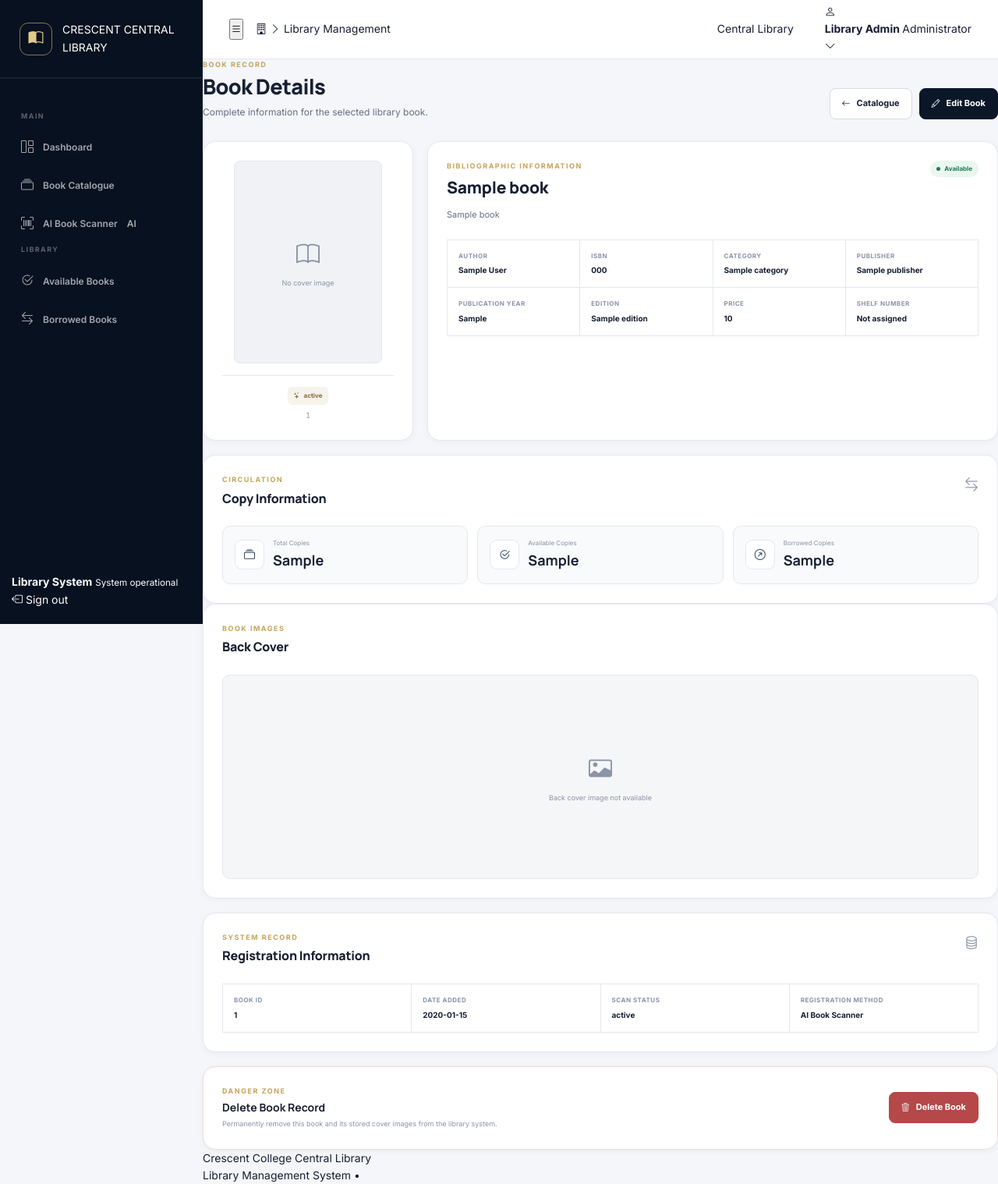
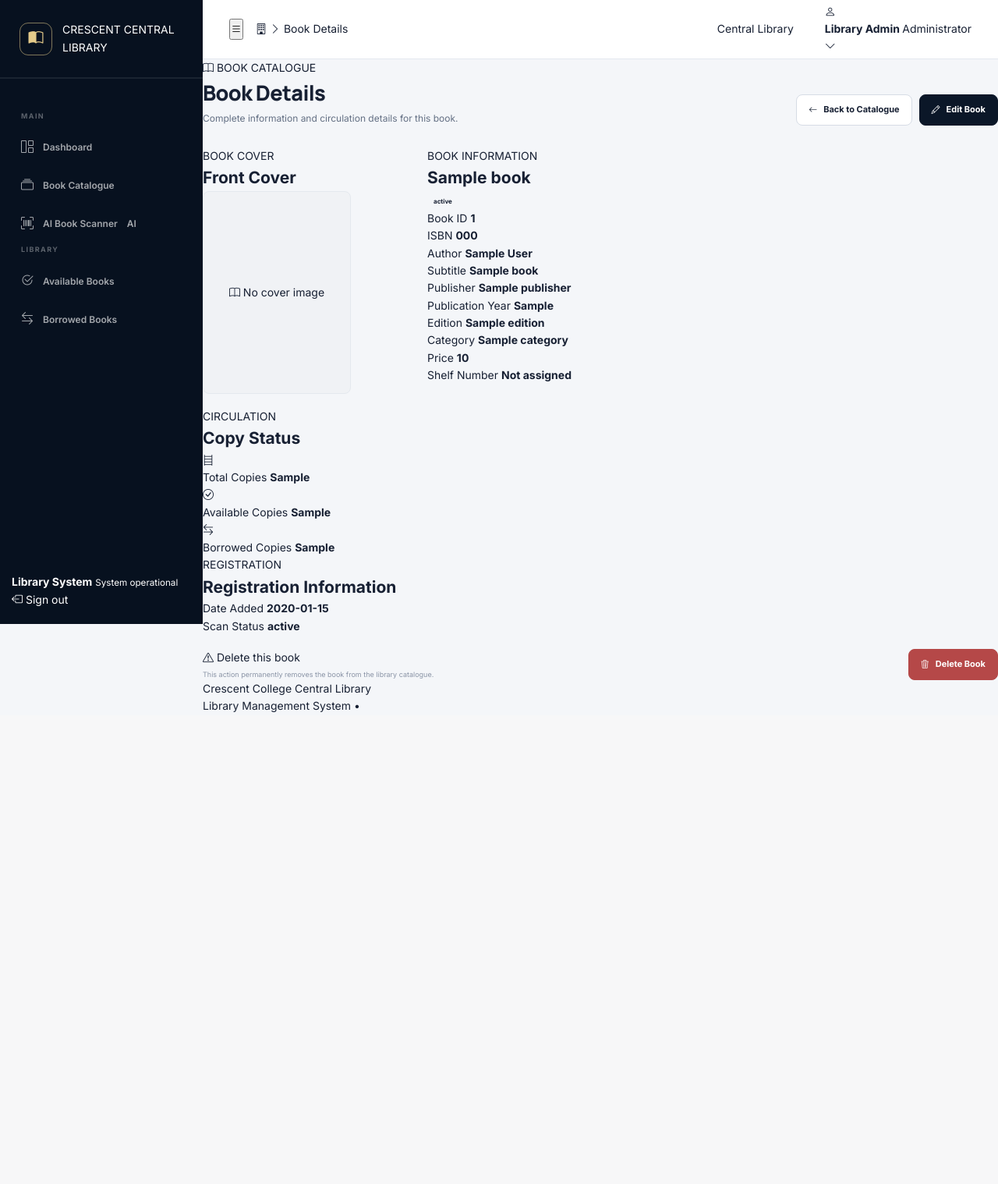
Before and after one commit to Azimullah-6430/Library-Management, a Flask app: template templates/book_details.html in a window 1280 px wide. Shown: the whole page at 78% size. After the commit the page ends 913 px from the top, so only its background shows below. Run offline with Flask 3, Linux system fonts and the light colour scheme; the visitor is signed in with stand-in values (Sample User, id 1); the template is opened without the code that fills it: most values are stand-ins (such as "Sample title", 1, 10 or a date in 2020).

Commit message:
Update book_details.html

```diff
--- a/templates/book_details.html
+++ b/templates/book_details.html
@@ -1,164 +1,181 @@
 {% extends "base.html" %}
 
-{% block title %}Book Details | Crescent Central Library{% endblock %}
+{% block title %}Book Details | Crescent Library{% endblock %}
+
+{% block breadcrumb %}
+Book Details
+{% endblock %}
 
 {% block content %}
 
 <div class="page-header">
+
     <div>
-        <span class="page-eyebrow">BOOK RECORD</span>
+        <div class="page-kicker">
+            <i class="bi bi-book"></i>
+            BOOK CATALOGUE
+        </div>
+
         <h1>Book Details</h1>
-        <p>Complete information for the selected library book.</p>
+
+        <p>
+            Complete information and circulation details for this book.
+        </p>
     </div>
 
     <div class="page-header-actions">
-        <a href="{{ url_for('books') }}" class="btn-secondary">
+
+        <a
+            href="{{ url_for('books') }}"
+            class="btn btn-secondary"
+        >
             <i class="bi bi-arrow-left"></i>
-            Catalogue
+            Back to Catalogue
         </a>
 
-        <a href="{{ url_for('edit_book', book_id=book['Book ID']) }}" class="btn-primary">
+        <a
+            href="{{ url_for('edit_book', book_id=book['Book ID']) }}"
+            class="btn btn-primary"
+        >
             <i class="bi bi-pencil"></i>
             Edit Book
         </a>
+
     </div>
+
 </div>
+
 
 <div class="book-details-layout">
 
-    <!-- Book Cover -->
-    <section class="dashboard-card book-cover-card">
+    <!-- BOOK COVER -->
+    <section class="details-card cover-card">
+
+        <div class="details-card-header">
+            <div>
+                <span class="section-label">BOOK COVER</span>
+                <h2>Front Cover</h2>
+            </div>
+        </div>
 
         <div class="book-cover-large">
 
-            {% if book['Front Image'] %}
+            {% if book.get('Front Image') %}
 
-            <img
-                src="{{ url_for('uploaded_file', filename=book['Front Image']) }}"
-                alt="{{ book['Book Title'] }}"
-            >
+                <img
+                    src="{{ url_for('uploaded_cover', filename=book['Front Image']) }}"
+                    alt="{{ book.get('Book Title', 'Book') }} front cover"
+                    onerror="this.style.display='none'; this.nextElementSibling.style.display='flex';"
+                >
+
+                <div class="cover-placeholder" style="display:none;">
+                    <i class="bi bi-book"></i>
+                    <span>Cover unavailable</span>
+                </div>
 
             {% else %}
 
-            <div class="large-image-placeholder">
-                <i class="bi bi-book"></i>
-                <span>No cover image</span>
-            </div>
+                <div class="cover-placeholder">
+                    <i class="bi bi-book"></i>
+                    <span>No cover image</span>
+                </div>
 
             {% endif %}
-
-        </div>
-
-        <div class="book-cover-meta">
-
-            <span class="ai-badge">
-                <i class="bi bi-stars"></i>
-                {{ book['Scan Status']|default('AI Scanned') }}
-            </span>
-
-            <span class="book-record-id">
-                {{ book['Book ID'] }}
-            </span>
 
         </div>
 
     </section>
 
 
-    <!-- Main Information -->
-    <section class="dashboard-card book-information-card">
+    <!-- BOOK INFORMATION -->
+    <section class="details-card">
 
-        <div class="card-header">
+        <div class="details-card-header">
+
             <div>
-                <span class="card-eyebrow">BIBLIOGRAPHIC INFORMATION</span>
-                <h2>{{ book['Book Title']|default('Untitled Book') }}</h2>
+                <span class="section-label">BOOK INFORMATION</span>
+
+                <h2>
+                    {{ book.get('Book Title', 'Not detected') }}
+                </h2>
             </div>
 
-            {% set available = book['Available Copies']|default(0)|int %}
-
-            {% if available > 0 %}
-
-            <span class="status-badge available">
-                <span></span>
-                Available
+            <span class="status-badge status-success">
+                {{ book.get('Scan Status', 'AI Scanned') }}
             </span>
-
-            {% else %}
-
-            <span class="status-badge borrowed">
-                <span></span>
-                Borrowed
-            </span>
-
-            {% endif %}
 
         </div>
 
-        {% if book['Subtitle'] and book['Subtitle'] != 'Not detected' %}
-        <p class="book-detail-subtitle">
-            {{ book['Subtitle'] }}
-        </p>
-        {% endif %}
 
-        <div class="details-grid">
+        <div class="metadata-grid">
 
-            <div class="detail-item">
-                <span>Author</span>
+            <div class="metadata-item">
+                <span>Book ID</span>
                 <strong>
-                    {{ book['Author']|default('Not detected') }}
+                    {{ book.get('Book ID', 'Not detected') }}
                 </strong>
             </div>
 
-            <div class="detail-item">
+            <div class="metadata-item">
                 <span>ISBN</span>
                 <strong>
-                    {{ book['ISBN']|default('Not detected') }}
+                    {{ book.get('ISBN', 'Not detected') }}
                 </strong>
             </div>
 
-            <div class="detail-item">
-                <span>Category</span>
+            <div class="metadata-item">
+                <span>Author</span>
                 <strong>
-                    {{ book['Category']|default('Not detected') }}
+                    {{ book.get('Author', 'Not detected') }}
                 </strong>
             </div>
 
-            <div class="detail-item">
-                <span>Publisher</span>
+            <div class="metadata-item">
+                <span>Subtitle</span>
                 <strong>
-                    {{ book['Publisher']|default('Not detected') }}
+                    {{ book.get('Subtitle', 'Not detected') }}
                 </strong>
             </div>
 
-            <div class="detail-item">
-                <span>Publication Year</span>
+            <div class="metadata-item">
+                <span>Publisher</span>
                 <strong>
-                    {{ book['Publication Year']|default('Not detected') }}
+                    {{ book.get('Publisher', 'Not detected') }}
                 </strong>
             </div>
 
-            <div class="detail-item">
-                <span>Edition</span>
+            <div class="metadata-item">
+                <span>Publication Year</span>
                 <strong>
-                    {{ book['Edition']|default('Not detected') }}
+                    {{ book.get('Publication Year', 'Not detected') }}
                 </strong>
             </div>
 
-            <div class="detail-item">
-                <span>Price</span>
+            <div class="metadata-item">
+                <span>Edition</span>
                 <strong>
-                    {{ book['Price']|default('Not detected') }}
+                    {{ book.get('Edition', 'Not detected') }}
                 </strong>
             </div>
 
-            <div class="detail-item">
+            <div class="metadata-item">
+                <span>Category</span>
+                <strong>
+                    {{ book.get('Category', 'Not detected') }}
+                </strong>
+            </div>
+
+            <div class="metadata-item">
+                <span>Price</span>
+                <strong>
+                    {{ book.get('Price', 'Not detected') }}
+                </strong>
+            </div>
+
+            <div class="metadata-item">
                 <span>Shelf Number</span>
                 <strong>
-                    {% if book['Shelf Number'] %}
-                        {{ book['Shelf Number'] }}
-                    {% else %}
-                        Not assigned
-                    {% endif %}
+                    {{ book.get('Shelf Number') or 'Not assigned' }}
                 </strong>
             </div>
 
@@ -169,50 +186,59 @@
 </div>
 
 
-<!-- Circulation Information -->
-<section class="dashboard-card">
+<!-- CIRCULATION -->
+<section class="details-card circulation-card">
 
-    <div class="card-header">
+    <div class="details-card-header">
+
         <div>
-            <span class="card-eyebrow">CIRCULATION</span>
-            <h2>Copy Information</h2>
+            <span class="section-label">CIRCULATION</span>
+            <h2>Copy Status</h2>
         </div>
 
-        <i class="bi bi-arrow-left-right card-header-icon"></i>
     </div>
 
-    <div class="copy-stat-grid">
 
-        <div class="copy-stat">
-            <div class="copy-stat-icon">
-                <i class="bi bi-collection"></i>
+    <div class="circulation-grid">
+
+        <div class="circulation-stat">
+            <div class="circulation-icon">
+                <i class="bi bi-bookshelf"></i>
             </div>
 
             <div>
                 <span>Total Copies</span>
-                <strong>{{ book['Total Copies']|default(0) }}</strong>
+                <strong>
+                    {{ book.get('Total Copies', 0) }}
+                </strong>
             </div>
         </div>
 
-        <div class="copy-stat">
-            <div class="copy-stat-icon">
-                <i class="bi bi-check2-circle"></i>
+
+        <div class="circulation-stat">
+            <div class="circulation-icon">
+                <i class="bi bi-check-circle"></i>
             </div>
 
             <div>
                 <span>Available Copies</span>
-                <strong>{{ book['Available Copies']|default(0) }}</strong>
+                <strong>
+                    {{ book.get('Available Copies', 0) }}
+                </strong>
             </div>
         </div>
 
-        <div class="copy-stat">
-            <div class="copy-stat-icon">
-                <i class="bi bi-arrow-up-right-circle"></i>
+
+        <div class="circulation-stat">
+            <div class="circulation-icon">
+                <i class="bi bi-arrow-left-right"></i>
             </div>
 
             <div>
                 <span>Borrowed Copies</span>
-                <strong>{{ book['Borrowed Copies']|default(0) }}</strong>
+                <strong>
+                    {{ book.get('Borrowed Copies', 0) }}
+                </strong>
             </div>
         </div>
 
@@ -221,72 +247,62 @@
 </section>
 
 
-<!-- Back Cover -->
-<section class="dashboard-card">
+<!-- BACK COVER -->
+{% if book.get('Back Image') %}
 
-    <div class="card-header">
+<section class="details-card back-cover-section">
+
+    <div class="details-card-header">
+
         <div>
-            <span class="card-eyebrow">BOOK IMAGES</span>
+            <span class="section-label">SCANNED IMAGE</span>
             <h2>Back Cover</h2>
         </div>
+
     </div>
 
-    <div class="back-cover-container">
-
-        {% if book['Back Image'] %}
+    <div class="back-cover-image">
 
         <img
-            src="{{ url_for('uploaded_file', filename=book['Back Image']) }}"
-            alt="Back cover of {{ book['Book Title'] }}"
-            class="back-cover-image"
+            src="{{ url_for('uploaded_cover', filename=book['Back Image']) }}"
+            alt="{{ book.get('Book Title', 'Book') }} back cover"
+            onerror="this.style.display='none';"
         >
-
-        {% else %}
-
-        <div class="large-image-placeholder back-placeholder">
-            <i class="bi bi-card-image"></i>
-            <span>Back cover image not available</span>
-        </div>
-
-        {% endif %}
 
     </div>
 
 </section>
 
+{% endif %}
 
-<!-- Record Information -->
-<section class="dashboard-card record-information-card">
 
-    <div class="card-header">
+<!-- REGISTRATION INFORMATION -->
+<section class="details-card">
+
+    <div class="details-card-header">
+
         <div>
-            <span class="card-eyebrow">SYSTEM RECORD</span>
+            <span class="section-label">REGISTRATION</span>
             <h2>Registration Information</h2>
         </div>
 
-        <i class="bi bi-database card-header-icon"></i>
     </div>
 
-    <div class="details-grid">
 
-        <div class="detail-item">
-            <span>Book ID</span>
-            <strong>{{ book['Book ID'] }}</strong>
+    <div class="metadata-grid">
+
+        <div class="metadata-item">
+            <span>Date Added</span>
+            <strong>
+                {{ book.get('Date Added', 'Not available') }}
+            </strong>
         </div>
 
-        <div class="detail-item">
-            <span>Date Added</span>
-            <strong>{{ book['Date Added']|default('Not available') }}</strong>
-        </div>
-
-        <div class="detail-item">
+        <div class="metadata-item">
             <span>Scan Status</span>
-            <strong>{{ book['Scan Status']|default('Not available') }}</strong>
-        </div>
-
-        <div class="detail-item">
-            <span>Registration Method</span>
-            <strong>AI Book Scanner</strong>
+            <strong>
+                {{ book.get('Scan Status', 'Not available') }}
+            </strong>
         </div>
 
     </div>
@@ -294,19 +310,28 @@
 </section>
 
 
-<!-- Actions -->
-<section class="dashboard-card danger-zone">
+<!-- DANGER ZONE -->
+<section class="danger-zone">
 
     <div>
-        <span class="card-eyebrow">DANGER ZONE</span>
-        <h2>Delete Book Record</h2>
+
+        <span class="danger-title">
+            <i class="bi bi-exclamation-triangle"></i>
+            Delete this book
+        </span>
+
         <p>
-            Permanently remove this book and its stored cover images from the
-            library system.
+            This action permanently removes the book from the library catalogue.
         </p>
+
     </div>
 
-    <button type="button" class="btn-danger" id="deleteBookButton">
+
+    <button
+        type="button"
+        class="btn btn-danger"
+        id="deleteBookButton"
+    >
         <i class="bi bi-trash3"></i>
         Delete Book
     </button>
@@ -314,41 +339,40 @@
 </section>
 
 
-<!-- Delete Modal -->
-<div class="modal-overlay" id="deleteModal">
+<!-- DELETE MODAL -->
+<div
+    class="modal-overlay"
+    id="deleteModal"
+    aria-hidden="true"
+>
 
-    <div class="confirmation-modal">
-
-        <button
-            type="button"
-            class="modal-close"
-            id="closeDeleteModal"
-            aria-label="Close"
-        >
-            <i class="bi bi-x-lg"></i>
-        </button>
+    <div
+        class="confirmation-modal"
+        role="dialog"
+        aria-modal="true"
+        aria-labelledby="deleteModalTitle"
+    >
 
         <div class="confirmation-icon">
             <i class="bi bi-trash3"></i>
         </div>
 
-        <h3>Delete Book?</h3>
+        <h3 id="deleteModalTitle">
+            Delete this book?
+        </h3>
 
         <p>
             You are about to permanently delete
-            <strong>{{ book['Book Title'] }}</strong>
-            from the library catalogue.
-        </p>
-
-        <p class="warning-text">
+            <strong>{{ book.get('Book Title', 'this book') }}</strong>.
             This action cannot be undone.
         </p>
 
-        <div class="modal-actions">
+
+        <div class="confirmation-actions">
 
             <button
                 type="button"
-                class="btn-secondary"
+                class="btn btn-secondary"
                 id="cancelDelete"
             >
                 Cancel
@@ -358,10 +382,15 @@
                 method="POST"
                 action="{{ url_for('delete_book', book_id=book['Book ID']) }}"
             >
-                <button type="submit" class="btn-danger">
+
+                <button
+                    type="submit"
+                    class="btn btn-danger"
+                >
                     <i class="bi bi-trash3"></i>
-                    Delete Book
+                    Delete Permanently
                 </button>
+
             </form>
 
         </div>
@@ -370,47 +399,54 @@
 
 </div>
 
+{% endblock %}
+
+
+{% block scripts %}
 
 <script>
 document.addEventListener("DOMContentLoaded", function () {
 
     const deleteButton = document.getElementById("deleteBookButton");
     const deleteModal = document.getElementById("deleteModal");
-    const closeDeleteModal = document.getElementById("closeDeleteModal");
     const cancelDelete = document.getElementById("cancelDelete");
 
+    if (!deleteButton || !deleteModal) {
+        return;
+    }
+
     function openModal() {
-        deleteModal.classList.add("visible");
+        deleteModal.classList.add("show");
+        deleteModal.setAttribute("aria-hidden", "false");
         document.body.classList.add("modal-open");
     }
 
     function closeModal() {
-        deleteModal.classList.remove("visible");
+        deleteModal.classList.remove("show");
+        deleteModal.setAttribute("aria-hidden", "true");
         document.body.classList.remove("modal-open");
     }
 
-    if (deleteButton) {
-        deleteButton.addEventListener("click", openModal);
-    }
-
-    if (closeDeleteModal) {
-        closeDeleteModal.addEventListener("click", closeModal);
-    }
+    deleteButton.addEventListener("click", openModal);
 
     if (cancelDelete) {
         cancelDelete.addEventListener("click", closeModal);
     }
 
     deleteModal.addEventListener("click", function (event) {
+
         if (event.target === deleteModal) {
             closeModal();
         }
+
     });
 
     document.addEventListener("keydown", function (event) {
+
         if (event.key === "Escape") {
             closeModal();
         }
+
     });
 
 });
```
